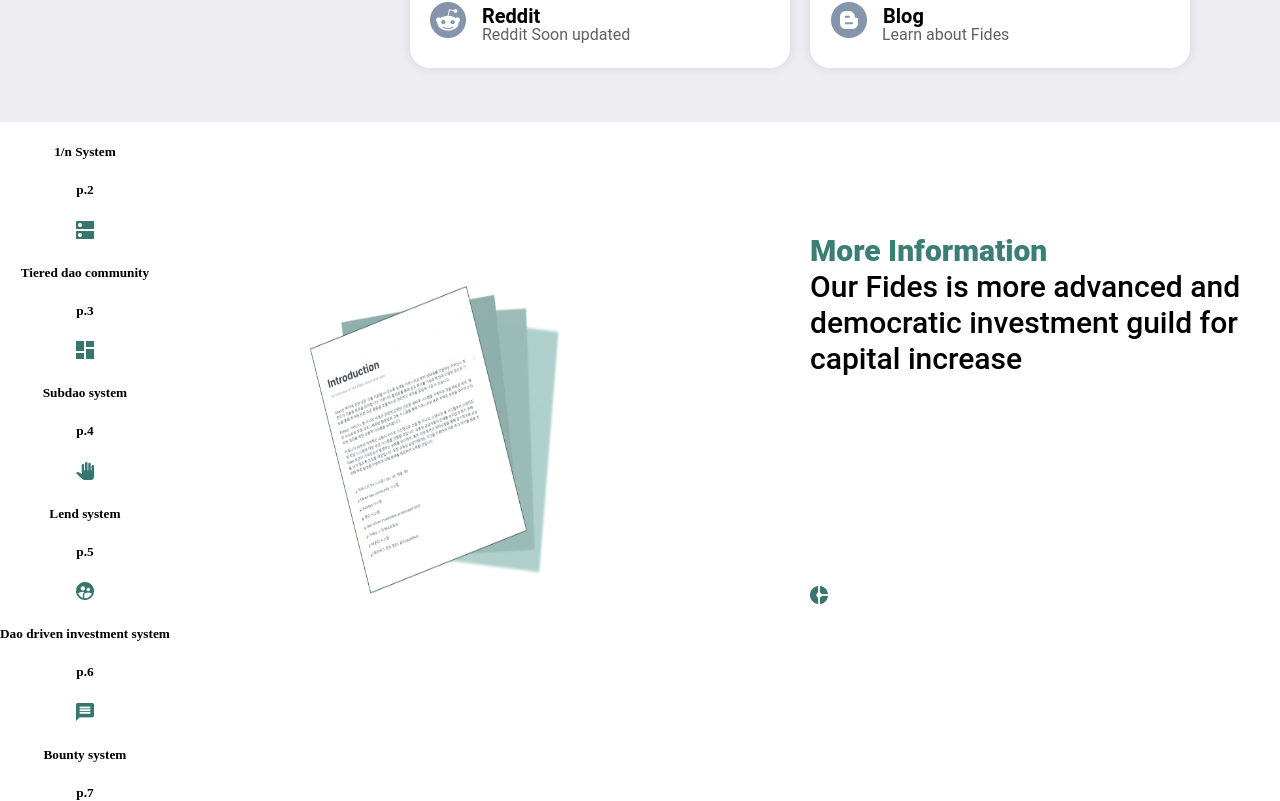
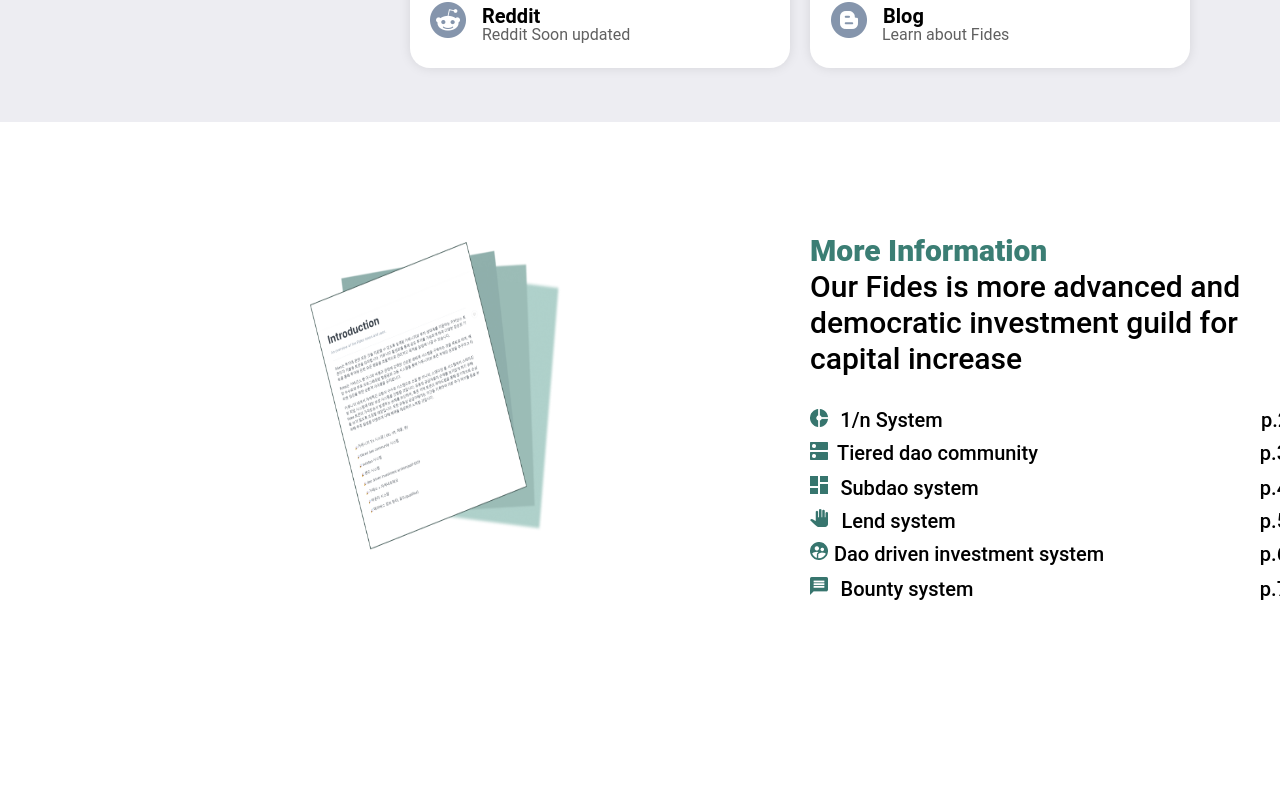
Before and after one commit to dharana77/fides-backend, a Vue app in the folder vue/vue-front/: page / in a window 1280 px wide. Shown: the part 3745-4546 px from the top of the page. After the commit the page ends 4397 px from the top, so only its background shows below. Built offline with nearby package versions, Linux system fonts and the light colour scheme.

Commit message:
fix: component7 css 수정

```diff
--- a/vue/vue-front/src/components/Component7.vue
+++ b/vue/vue-front/src/components/Component7.vue
@@ -6,33 +6,28 @@
        democratic investment guild for<br> capital increase</span></p>
 
       <img id="component7-icon1" src="../assets/component7/icon1.png">
-        <h5>1/n System</h5>
-        <h5>p.2</h5>
-        <div id="explain2">
-          <img class="icons" id="icon2" src="../assets/component7/icon2.png">
-          <h5>Tiered dao community</h5>
-          <h5>p.3</h5>
-        </div>
-        <div id="explain3">
-          <img class="icons" id="icon3" src="../assets/component7/icon3.png">
-          <h5>Subdao system</h5>
-          <h5>p.4</h5>
-        </div>
-        <div id="explain4">
-          <img class="icons" id="icon2" src="../assets/component7/icon4.png">
-          <h5>Lend system</h5>
-          <h5>p.5</h5>
-        </div>
-        <div id="explain5">
-          <img class="icons" id="icon2" src="../assets/component7/icon5.png">
-          <h5>Dao driven investment system</h5>
-          <h5>p.6</h5>
-        </div>
-        <div id="explain6">
-          <img class="icons" id="icon2" src="../assets/component7/icon6.png">
-          <h5>Bounty system</h5>
-          <h5>p.7</h5>
-        </div>
+      <h5 id="component7-icon1-title">1/n System</h5>
+      <h5 id="component7-icon1-page">p.2</h5>
+
+      <img id="component7-icon2" src="../assets/component7/icon2.png">
+      <h5 id="component7-icon2-title">Tiered dao community</h5>
+      <h5 id="component7-icon2-page">p.3</h5>
+
+      <img class="icons" id="component7-icon3" src="../assets/component7/icon3.png">
+      <h5 id="component7-icon3-title">Subdao system</h5>
+      <h5 id="component7-icon3-page">p.4</h5>
+
+      <img id="component7-icon4" src="../assets/component7/icon4.png">
+      <h5 id="component7-icon4-title">Lend system</h5>
+      <h5 id="component7-icon4-page">p.5</h5>
+
+      <img id="component7-icon5" src="../assets/component7/icon5.png">
+      <h5 id="component7-icon5-title">Dao driven investment system</h5>
+      <h5 id="component7-icon5-page">p.6</h5>
+
+      <img id="component7-icon6" src="../assets/component7/icon6.png">
+      <h5 id="component7-icon6-title">Bounty system</h5>
+      <h5 id="component7-icon6-page">p.7</h5>
     </div>
 </template>
 
@@ -57,7 +52,7 @@ export default {
   width: 250.93px;
   height: 308.09px;
   left: 310px;
-  top: 163.83px;
+  top: 119.83px;
 }
 
 #component7-titles{
@@ -90,9 +85,231 @@ export default {
   height: 18px;
   width: 18px;
   left: 810px;
-  top: 87.51%;
-  bottom: 12.1%;
+  top: 287px;
   border-radius: 0px;
+  display:inline;
+}
+#component7-icon1-title{
+  position: absolute;
+  width: 103px;
+  height: 19px;
+  left: 840px;
+  top: 253px;
+  font-family: Roboto;
+  font-style: normal;
+  font-weight: 500;
+  font-size: 20px;
+  line-height: 24px;
+  color: #000000;
+  display: inline;
+}
+#component7-icon1-page{
+  position: absolute;
+  width: 30px;
+  height: 19px;
+  left: 1260px;
+  top: 253px;
+  font-family: Roboto;
+  font-style: normal;
+  font-weight: 500;
+  font-size: 20px;
+  line-height: 24px;
+  /* or 120% */
+  color: #000000;
+}
+#component7-icon2{
+  position: absolute;
+  height: 18px;
+  width: 18px;
+  left: 810px;
+  top: 320px;
+  border-radius: 0px;
+}
+#component7-icon2-title{
+  position: absolute;
+  width: 203px;
+  height: 19px;
+  left: 836px;
+  top: 286px;
+  font-family: Roboto;
+  font-style: normal;
+  font-weight: 500;
+  font-size: 20px;
+  line-height: 24px;
+  /* or 120% */
+  color: #000000;
+}
+#component7-icon2-page{
+  position: absolute;
+  width: 30px;
+  height: 19px;
+  left: 1258px;
+  top: 286px;
+  font-family: Roboto;
+  font-style: normal;
+  font-weight: 500;
+  font-size: 20px;
+  line-height: 24px;
+  /* or 120% */
+  text-align: right;
+  color: #000000;
+}
+#component7-icon3{
+  position: absolute;
+  height: 18px;
+  width: 18px;
+  left: 810px;
+  top: 354px;
+  border-radius: 0px;
+}
 
+#component7-icon3-title{
+  position: absolute;
+  width: 139px;
+  height: 19px;
+  left: 840px;
+  top: 321px;
+  font-family: Roboto;
+  font-style: normal;
+  font-weight: 500;
+  font-size: 20px;
+  line-height: 24px;
+  /* or 120% */
+  color: #000000;
+}
+#component7-icon3-page{
+  position: absolute;
+  width: 30px;
+  height: 19px;
+  left: 1258px;
+  top: 321px;
+  font-family: Roboto;
+  font-style: normal;
+  font-weight: 500;
+  font-size: 20px;
+  line-height: 24px;
+  /* or 120% */
+  text-align: right;
+  color: #000000;
+}
+#component7-icon4{
+  position: absolute;
+  height: 18px;
+  width: 18px;
+  left: 810px;
+  top: 387px;
+  border-radius: 0px;
+}
+#component7-icon4-title{
+  position: absolute;
+  width: 117px;
+  height: 19px;
+  left: 840px;
+  top: 354px;
+  font-family: Roboto;
+  font-style: normal;
+  font-weight: 500;
+  font-size: 20px;
+  line-height: 24px;
+  /* or 120% */
+  color: #000000;
+}
+#component7-icon4-page{
+  position: absolute;
+  width: 30px;
+  height: 19px;
+  left: 1258px;
+  top: 354px;
+  font-family: Roboto;
+  font-style: normal;
+  font-weight: 500;
+  font-size: 20px;
+  line-height: 24px;
+  /* or 120% */
+  text-align: right;
+  color: #000000;
+}
+#component7-icon5{
+  position: absolute;
+  height: 18px;
+  width: 18px;
+  left: 810px;
+  top: 420px;
+  border-radius: 0px;
+}
+
+#component7-icon5-title{
+  position: absolute;
+  width: 272px;
+  height: 19px;
+  left: 833px;
+  top: 387px;
+  font-family: Roboto;
+  font-style: normal;
+  font-weight: 500;
+  font-size: 20px;
+  line-height: 24px;
+  /* or 120% */
+  color: #000000;
+}
+#component7-icon5-page{
+  position: absolute;
+  width: 30px;
+  height: 19px;
+  left: 1258px;
+  top: 387px;
+  font-family: Roboto;
+  font-style: normal;
+  font-weight: 500;
+  font-size: 20px;
+  line-height: 24px;
+  /* or 120% */
+  text-align: right;
+  color: #000000;
+}
+#component7-icon5{
+  position: absolute;
+  height: 18px;
+  width: 18px;
+  left: 810px;
+  top: 420px;
+  border-radius: 0px;
+}
+#component7-icon6{
+   position: absolute;
+   height: 18px;
+   width: 18px;
+   left: 810px;
+   top: 455px;
+   border-radius: 0px;
+}
+#component7-icon6-title{
+  position: absolute;
+  width: 134px;
+  height: 19px;
+  left: 840px;
+  top: 422px;
+  font-family: Roboto;
+  font-style: normal;
+  font-weight: 500;
+  font-size: 20px;
+  line-height: 24px;
+  /* or 120% */
+  color: #000000;
+}
+#component7-icon6-page{
+  position: absolute;
+  width: 30px;
+  height: 19px;
+  left: 1258px;
+  top: 422px;
+  font-family: Roboto;
+  font-style: normal;
+  font-weight: 500;
+  font-size: 20px;
+  line-height: 24px;
+  /* or 120% */
+  text-align: right;
+  color: #000000;
 }
 </style>
```
Lines whose indentation alone changed are shown as unchanged.
